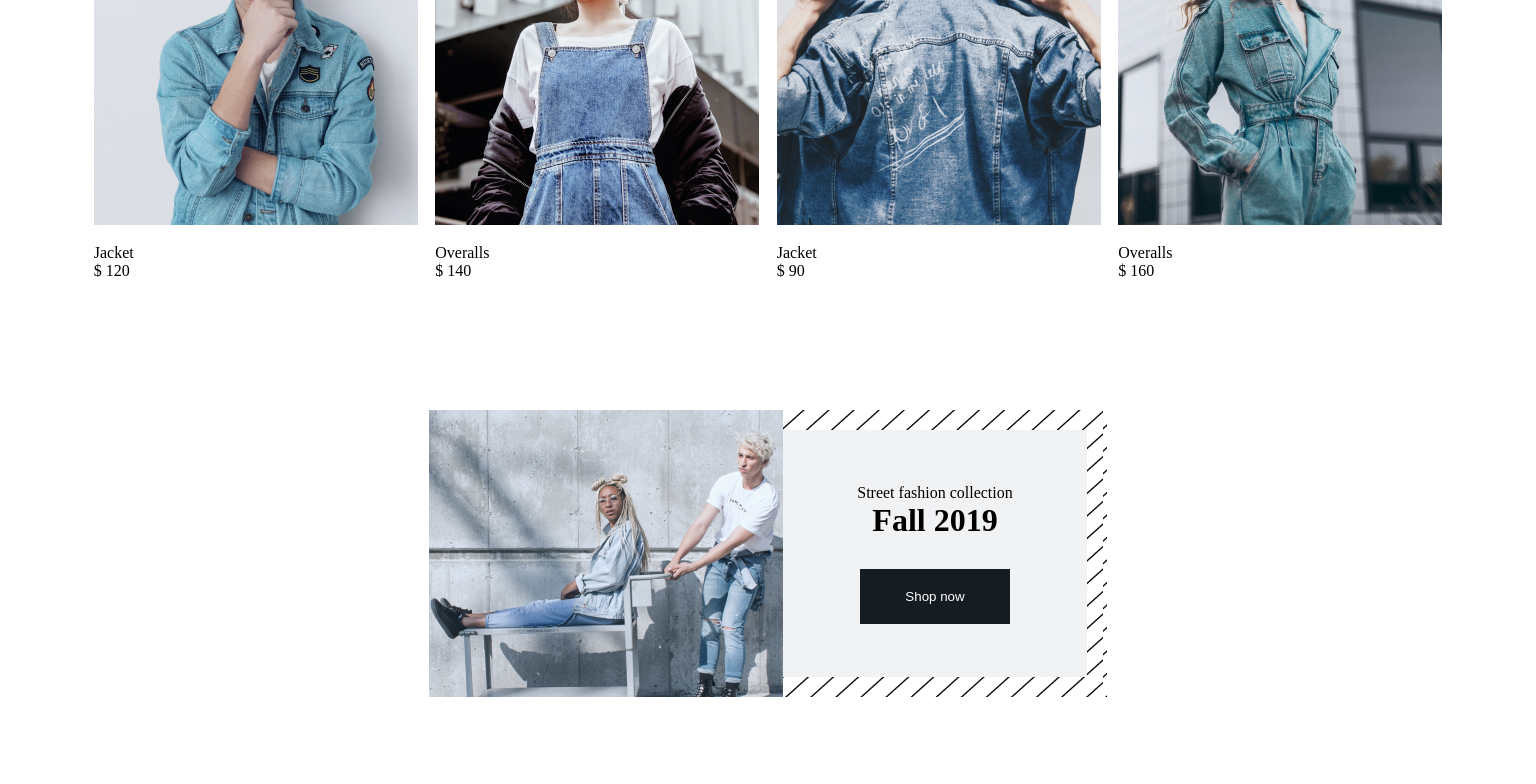
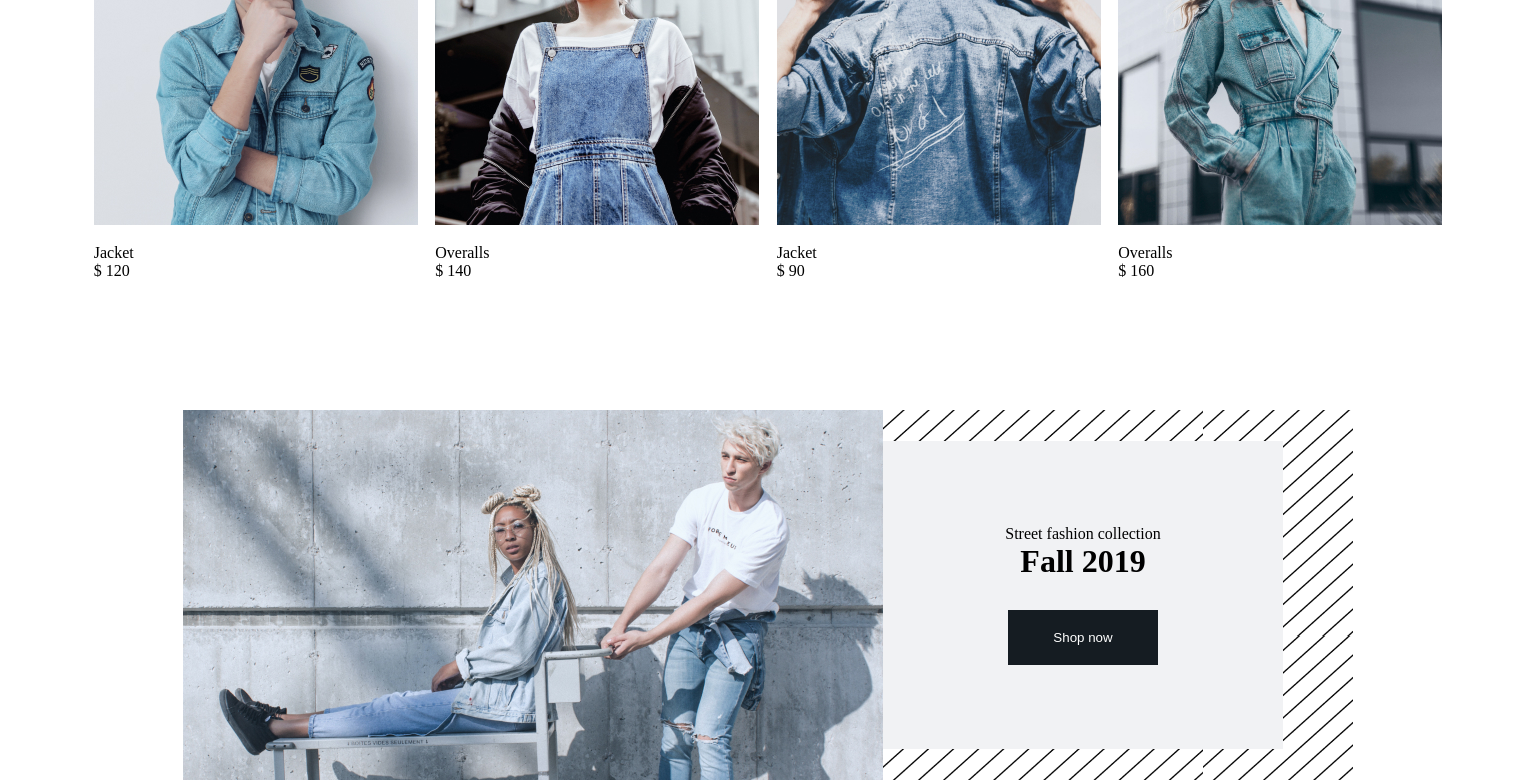
Before and after one commit to hellonasd/denim-app, a React (Create React App) app: page / in a window 1536 px wide. Shown: the part 201-985 px from the top of the page. Before the commit the page ends 902 px from the top, so only its background shows below. Built offline with nearby package versions, Linux system fonts and the light colour scheme.

Commit message:
promo adaptive 1366px

```diff
--- a/src/components/promo/Promo.css
+++ b/src/components/promo/Promo.css
@@ -73,3 +73,45 @@
     background-color: #f1f2f4;
   }
 }
+
+@media (min-width: 1366px) {
+  .promo__main {
+    padding-top: 100px;
+    width: 1366px;
+    margin: 0 auto;
+    display: flex;
+    justify-content: center;
+  }
+  .promo__wrapper {
+    display: flex;
+    justify-content: center;
+  }
+
+  .promo__collection {
+    margin: 0px;
+    padding: 0px;
+    width: 470px;
+    height: 370px;
+    display: flex;
+    flex-wrap: wrap;
+
+    text-align: center;
+    align-items: center;
+
+    background: url("../promo/backgroundline.png");
+  }
+
+  .promo__img {
+    width: 700px;
+    height: 370px;
+  }
+
+  .promo__background {
+    margin-top: 31px;
+    margin-right: 70px;
+    margin-bottom: 31px;
+    width: 400px;
+    height: 308px;
+    background-color: #f1f2f4;
+  }
+}
--- a/src/components/promo/Promo.jsx
+++ b/src/components/promo/Promo.jsx
@@ -8,8 +8,9 @@
     <div className="promo__main">
       <div className="promo__wrapper">
         <picture>
+          <source srcSet={promoTemp.url.dcversion} media="(min-width: 1366px)" />
           <source srcSet={promoTemp.url.tablet} media="(min-width: 768px)" />
-          <img className="promo__img" src={promoTemp.url.mobile} alt="" />
+          <img className="promo__img" src={promoTemp.url.mobile} alt='name' />
         </picture>
 
         <div className="promo__collection">
```
